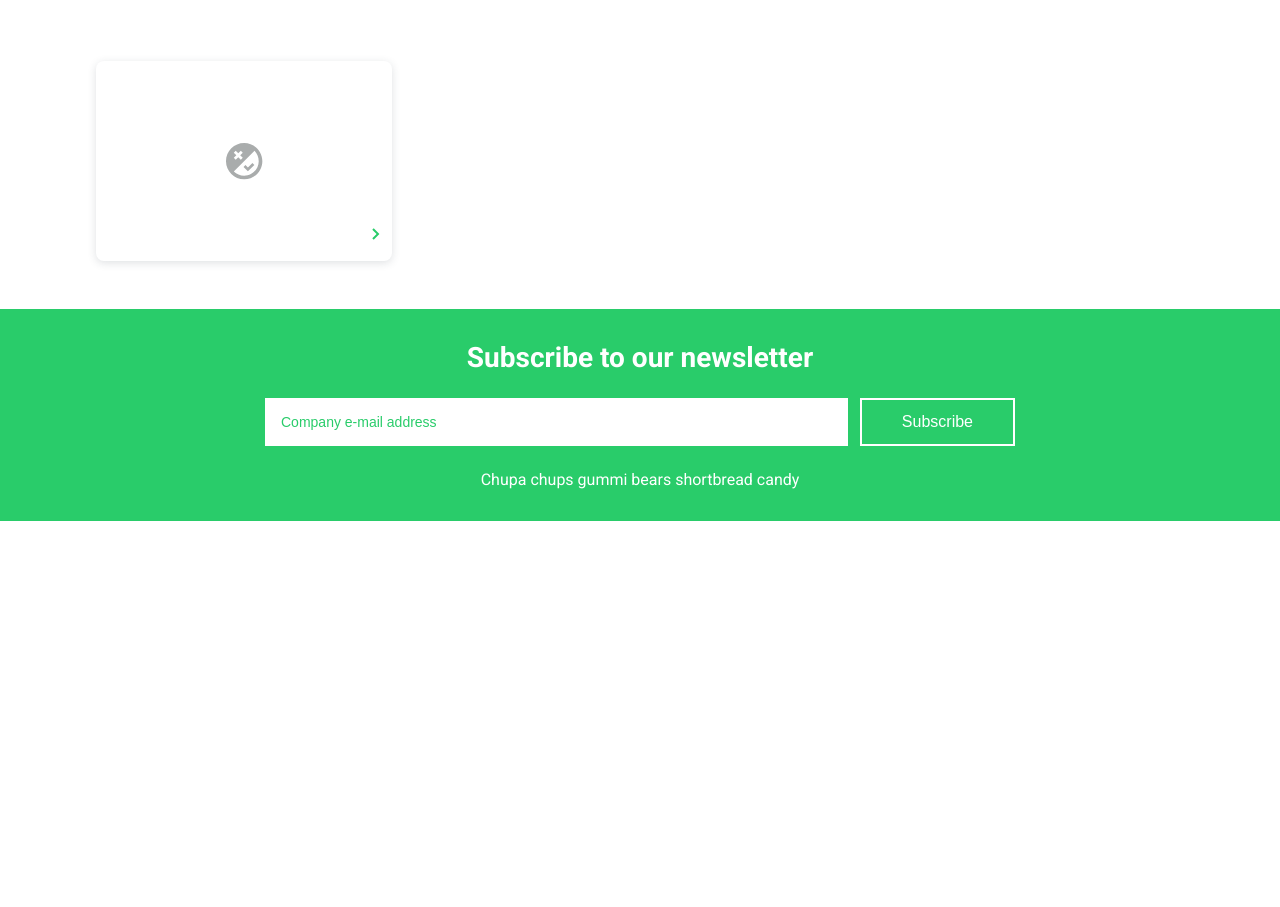
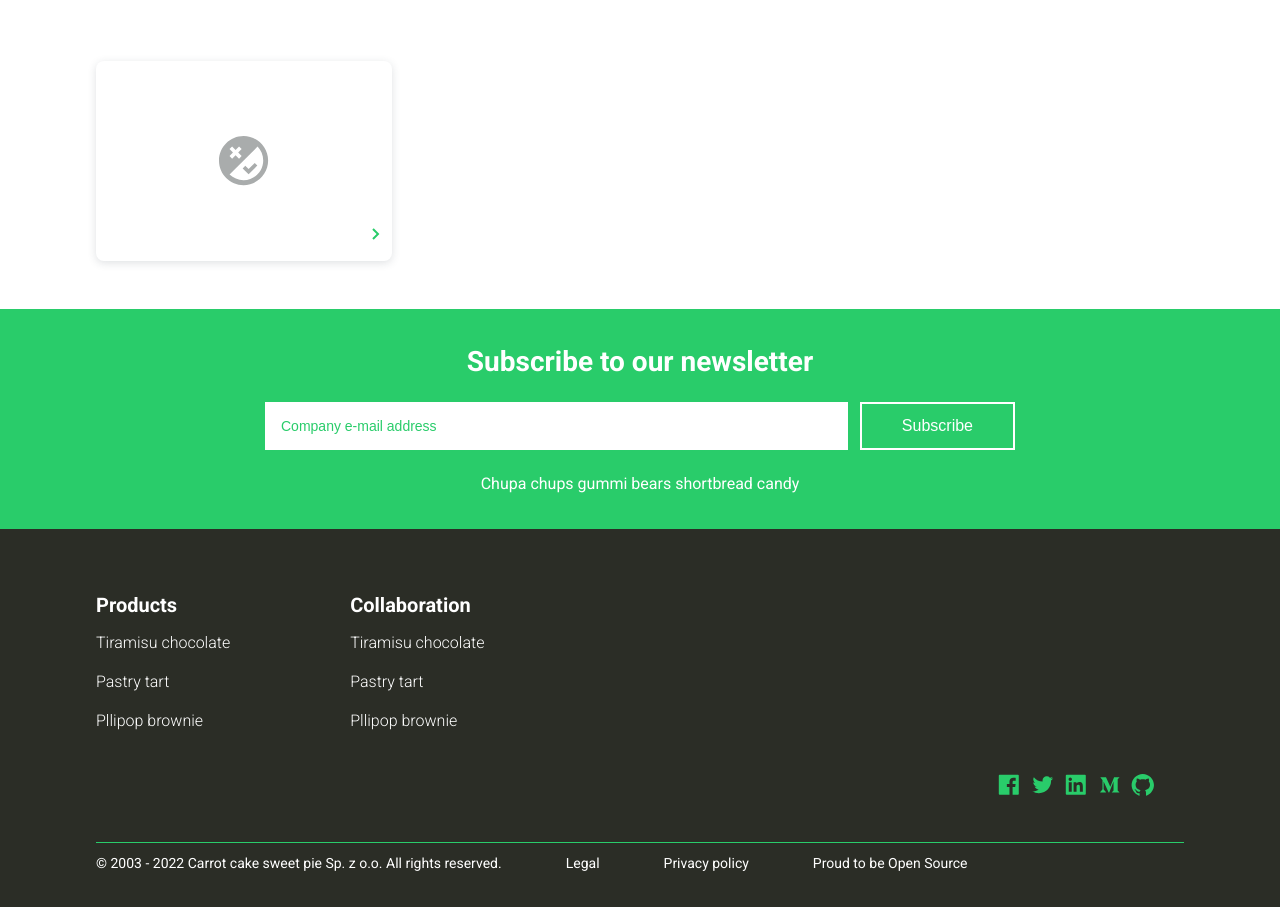
Before and after one commit to EmP33/future-one, a React (Create React App) app: page / in a window 1280 px wide. Shown: the part 2040-2947 px from the top of the page. Before the commit the page ends 2561 px from the top, so only its background shows below. Built offline with nearby package versions, Linux system fonts and the light colour scheme.

Commit message:
Add footer and styling, fix category blocks icons

```diff
--- /dev/null
+++ b/src/assets/Lifebuoy.tsx
@@ -0,0 +1,20 @@
+import React from "react";
+
+const Lifebuoy = () => {
+  return (
+    <svg
+      width="50"
+      height="50"
+      viewBox="0 0 37 37"
+      fill="none"
+      xmlns="http://www.w3.org/2000/svg"
+    >
+      <path
+        d="M18.1775 0C8.14354 0 0 8.14354 0 18.1775C0 28.2115 8.14354 36.3551 18.1775 36.3551C28.2115 36.3551 36.3551 28.2115 36.3551 18.1775C36.3551 8.14354 28.2115 0 18.1775 0ZM31.738 12.9424L26.6846 15.0328C25.7576 12.5607 23.8126 10.5975 21.3223 9.68863L23.4127 4.63527C27.23 6.08948 30.2656 9.12513 31.738 12.9424ZM18.1775 23.6308C15.1601 23.6308 12.7243 21.195 12.7243 18.1775C12.7243 15.1601 15.1601 12.7243 18.1775 12.7243C21.195 12.7243 23.6308 15.1601 23.6308 18.1775C23.6308 21.195 21.195 23.6308 18.1775 23.6308ZM12.9606 4.6171L15.0874 9.67045C12.5789 10.5793 10.5975 12.5607 9.67045 15.0692L4.6171 12.9606C6.08948 9.12513 9.12513 6.08948 12.9606 4.6171ZM4.6171 23.3945L9.67045 21.3041C10.5975 23.8126 12.5607 25.7758 15.0692 26.6846L12.9424 31.738C9.12513 30.2656 6.08948 27.23 4.6171 23.3945ZM23.4127 31.738L21.3223 26.6846C23.8126 25.7576 25.7758 23.7944 26.6846 21.2859L31.738 23.4127C30.2656 27.23 27.23 30.2656 23.4127 31.738Z"
+        fill="#A9ACAC"
+      />
+    </svg>
+  );
+};
+
+export default Lifebuoy;
--- a/src/assets/index.ts
+++ b/src/assets/index.ts
@@ -2,5 +2,6 @@ import hero from "./hero.webp";
 import quote from "./quote.webp";
 import logo from "./logo.webp";
 import Zoom from "./zoom";
+import Lifebuoy from "./Lifebuoy";
 
-export { hero, quote, logo, Zoom };
+export { hero, quote, logo, Zoom, Lifebuoy };
--- a/src/assets/zoom.tsx
+++ b/src/assets/zoom.tsx
@@ -1,17 +1,15 @@
-import React from "react";
-
 const Zoom = () => {
   return (
     <svg
-      width="37"
-      height="37"
+      width="50"
+      height="50"
       viewBox="0 0 37 37"
       fill="none"
       xmlns="http://www.w3.org/2000/svg"
     >
       <path
-        fill-rule="evenodd"
-        clip-rule="evenodd"
+        fillRule="evenodd"
+        clipRule="evenodd"
         d="M21.9038 28.3206L21.8856 28.3388L17.523 23.9762L19.4499 22.0494L21.9038 24.5033L26.43 19.9953L28.3568 21.9221L21.922 28.357L21.9038 28.3206ZM18.1774 0C8.17977 0 -0.00012207 8.17989 -0.00012207 18.1775C-0.00012207 28.1752 8.17977 36.3551 18.1774 36.3551C28.1751 36.3551 36.355 28.1752 36.355 18.1775C36.355 8.17989 28.1751 0 18.1774 0ZM9.70669 7.77999L12.2697 10.343L14.8328 7.77999L16.7596 9.70681L14.1965 12.2698L16.7596 14.8329L14.8328 16.7597L12.2697 14.1967L9.70669 16.7597L7.77987 14.8329L10.3429 12.2698L7.77987 9.70681L9.70669 7.77999ZM18.1774 32.7196C14.1784 32.7196 10.5429 31.0836 7.81622 28.5387L28.5386 7.81634C31.0835 10.543 32.7195 14.1785 32.7195 18.1775C32.7195 26.1757 26.1755 32.7196 18.1774 32.7196Z"
         fill="#A9ACAC"
       />
--- a/src/components/CategoryBlock/CategoryBlock.styles.ts
+++ b/src/components/CategoryBlock/CategoryBlock.styles.ts
@@ -23,7 +23,7 @@ export const Wrapper = styled.div`
   }
 
   & svg {
-    font-size: 3rem;
+    font-size: 4rem;
     color: var(--color-light-gray);
   }
 
--- a/src/components/CategoryBlock/CategoryBlock.tsx
+++ b/src/components/CategoryBlock/CategoryBlock.tsx
@@ -1,8 +1,7 @@
 import React from "react";
 import { ICategory } from "../../data";
 // Icons
-import { Zoom } from "../../assets";
-import { HiLifebuoy } from "react-icons/hi2";
+import { Zoom, Lifebuoy } from "../../assets";
 import { AiFillAndroid } from "react-icons/ai";
 import { FiScissors } from "react-icons/fi";
 import { Wrapper } from "./CategoryBlock.styles";
@@ -10,7 +9,7 @@ import { BiChevronRight } from "react-icons/bi";
 
 const CategoryBlock: React.FC<{ category: ICategory }> = ({ category }) => {
   let icon: any;
-  if (category.iconName === "Lifebuoy") icon = <HiLifebuoy />;
+  if (category.iconName === "Lifebuoy") icon = <Lifebuoy />;
   if (category.iconName === "Scissors") icon = <FiScissors />;
   if (category.iconName === "Android") icon = <AiFillAndroid />;
   if (category.iconName === "Zoom") icon = <Zoom />;
--- /dev/null
+++ b/src/components/Footer/Footer.styles.ts
@@ -0,0 +1,141 @@
+import styled from "styled-components";
+
+export const Wrapper = styled.footer`
+  width: 100%;
+  background-color: var(--color-text);
+  color: var(--color-white);
+  padding: 4rem 0 1.5rem;
+
+  @media only screen and (max-width: 600px) {
+    padding: 4rem 0 0.5rem;
+  }
+
+  @media only screen and (max-width: 400px) {
+    padding: 2.5rem 0 0.5rem;
+  }
+
+  .footer-wrapper {
+    max-width: 85%;
+    margin: 0 auto;
+
+    @media only screen and (max-width: 1200px) {
+      max-width: 90%;
+    }
+
+    @media only screen and (max-width: 900px) {
+      max-width: 95%;
+    }
+  }
+
+  .footer-content {
+    display: grid;
+    grid-template-columns: repeat(2, max-content) 1fr;
+    column-gap: 7.5rem;
+    justify-items: center;
+
+    @media only screen and (max-width: 800px) {
+      column-gap: 3rem;
+    }
+
+    @media only screen and (max-width: 600px) {
+      grid-template-columns: 1fr 1fr;
+    }
+
+    @media only screen and (max-width: 400px) {
+      grid-template-columns: 1fr;
+    }
+  }
+
+  .socials {
+    justify-self: end;
+    align-self: end;
+    padding: 0 1.5rem 2.5rem 0;
+
+    @media only screen and (max-width: 600px) {
+      grid-column: 1/-1;
+      padding: 0;
+      justify-self: center;
+      padding-bottom: 1rem;
+    }
+
+    & a {
+      margin: 0 0.25rem;
+
+      & svg {
+        font-size: 1.6rem;
+        color: var(--color-green);
+      }
+    }
+  }
+
+  .copyright {
+    border-top: 1px solid var(--color-green);
+    padding: 0.75rem 0;
+    display: grid;
+    grid-template-columns: repeat(4, max-content);
+    align-items: center;
+    font-size: 14px;
+    column-gap: 4rem;
+
+    @media only screen and (max-width: 1000px) {
+      column-gap: 1.5rem;
+    }
+
+    @media only screen and (max-width: 800px) {
+      grid-template-columns: 1fr;
+      row-gap: 0.5rem;
+    }
+
+    & span {
+      @media only screen and (max-width: 800px) {
+        margin-top: 0.5rem;
+        grid-row: 4;
+      }
+      @media only screen and (max-width: 600px) {
+        text-align: center;
+      }
+    }
+
+    & a {
+      color: var(--color-white);
+      text-decoration: none;
+
+      &:hover {
+        text-decoration: underline;
+      }
+    }
+  }
+`;
+
+export const FooterBlockWrapper = styled.div`
+  display: grid;
+  row-gap: 1rem;
+  padding-bottom: 7rem;
+
+  @media only screen and (max-width: 600px) {
+    padding-bottom: 5rem;
+  }
+
+  @media only screen and (max-width: 400px) {
+    padding-bottom: 3rem;
+  }
+
+  & h3 {
+    font-size: 20px;
+  }
+
+  & ul {
+    display: grid;
+    row-gap: 1.25rem;
+
+    & a {
+      color: var(--color-white);
+      text-decoration: none;
+      font-weight: 300;
+
+      &:hover {
+        text-decoration: underline;
+      }
+    }
+  }
+`;
--- /dev/null
+++ b/src/components/Footer/Footer.tsx
@@ -0,0 +1,84 @@
+import React from "react";
+import { Link } from "react-router-dom";
+import { Wrapper, FooterBlockWrapper } from "./Footer.styles";
+// Icons
+import {
+  AiFillFacebook,
+  AiOutlineTwitter,
+  AiFillLinkedin,
+  AiOutlineMedium,
+  AiFillGithub,
+} from "react-icons/ai";
+
+interface IData {
+  title: string;
+  links: string[];
+}
+
+const data: IData[] = [
+  {
+    title: "Products",
+    links: ["Tiramisu chocolate", "Pastry tart", "Pllipop brownie"],
+  },
+  {
+    title: "Collaboration",
+    links: ["Tiramisu chocolate", "Pastry tart", "Pllipop brownie"],
+  },
+];
+
+const FooterBlock: React.FC<{ block: IData }> = ({
+  block: { title, links },
+}) => (
+  <FooterBlockWrapper>
+    <h3>{title}</h3>
+    <ul>
+      {links.map((link) => (
+        <li key={link}>
+          <Link to="/">{link}</Link>
+        </li>
+      ))}
+    </ul>
+  </FooterBlockWrapper>
+);
+
+const Footer = () => {
+  return (
+    <Wrapper>
+      <div className="footer-wrapper">
+        <div className="footer-content">
+          {data.map((block) => (
+            <FooterBlock key={block.title} block={block} />
+          ))}
+          <div className="socials">
+            <a href="https://www.facebook.com/">
+              <AiFillFacebook />
+            </a>
+            <a href="https://twitter.com/">
+              <AiOutlineTwitter />
+            </a>
+            <a href="https://www.linkedin.com/">
+              <AiFillLinkedin />
+            </a>
+            <a href="https://medium.com/">
+              <AiOutlineMedium />
+            </a>
+            <a href="https://github.com/">
+              <AiFillGithub />
+            </a>
+          </div>
+        </div>
+        <div className="copyright">
+          <span>
+            &copy; 2003 - 2022 Carrot cake sweet pie Sp. z o.o. All rights
+            reserved.
+          </span>
+          <Link to="/">Legal</Link>
+          <Link to="/">Privacy policy</Link>
+          <Link to="/">Proud to be Open Source</Link>
+        </div>
+      </div>
+    </Wrapper>
+  );
+};
+
+export default Footer;
--- a/src/components/Layout/Layout.tsx
+++ b/src/components/Layout/Layout.tsx
@@ -1,4 +1,5 @@
 import React from "react";
+import Footer from "../Footer/Footer";
 import Header from "../Header/Header";
 
 interface IProps {
@@ -10,6 +11,7 @@ const Layout: React.FC<IProps> = ({ children }) => {
     <>
       <Header />
       <main>{children}</main>
+      <Footer />
     </>
   );
 };
--- a/src/pages/Home/Home.styles.ts
+++ b/src/pages/Home/Home.styles.ts
@@ -157,7 +157,7 @@ export const Newsletter = styled.section`
   & .newsletter {
     width: 750px;
     margin: 0 auto;
-    padding: 2rem 0;
+    padding: 2.25rem 0;
     display: grid;
     row-gap: 1.5rem;
 
--- a/src/pages/Home/index.tsx
+++ b/src/pages/Home/index.tsx
@@ -55,7 +55,7 @@ const Home = () => {
             <p>Elit scelerisque mauris pellentesque?</p>
             <div className="categories-blocks">
               {categories.map((category) => (
-                <CategoryBlock category={category} />
+                <CategoryBlock key={category.id} category={category} />
               ))}
             </div>
           </section>
```
